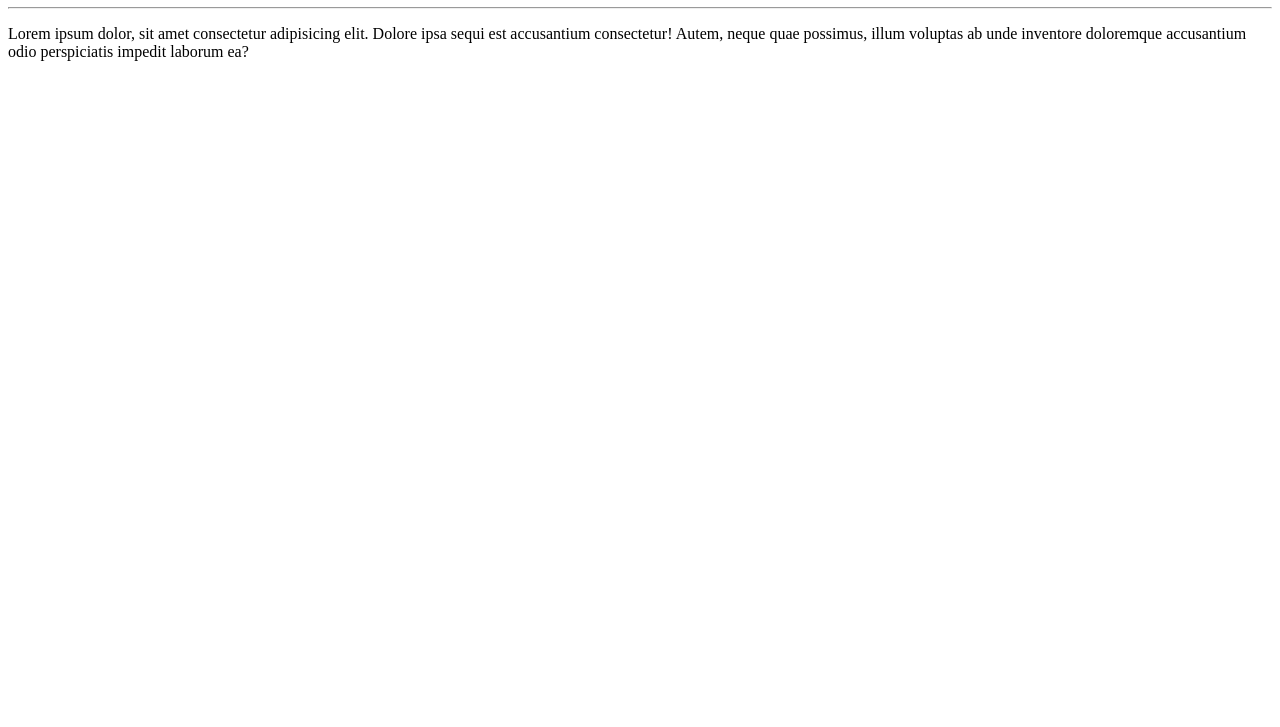
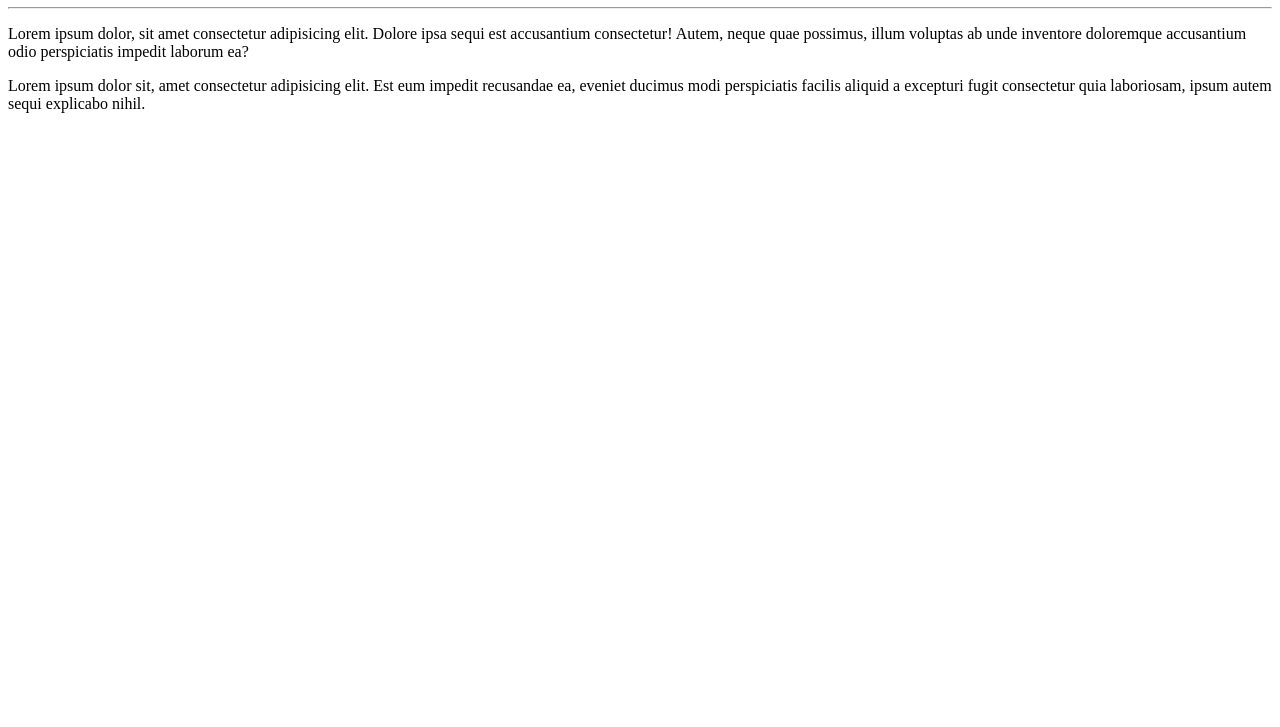
Before and after one commit to rodrigoms1992/Ola-Mundo, a plain HTML site: page site-exemplo/index.html in a window 1280 px wide. Shown: the part 73-800 px from the top of the page. Drawn offline with Linux system fonts and the light colour scheme.

Commit message:
adicionei um paragrafo

```diff
--- a/site-exemplo/index.html
+++ b/site-exemplo/index.html
@@ -10,5 +10,6 @@
     <h1>Olá, mundo!</h1>
     <hr>
     <p>Lorem ipsum dolor, sit amet consectetur adipisicing elit. Dolore ipsa sequi est accusantium consectetur! Autem, neque quae possimus, illum voluptas ab unde inventore doloremque accusantium odio perspiciatis impedit laborum ea?</p>
+    <p>Lorem ipsum dolor sit, amet consectetur adipisicing elit. Est eum impedit recusandae ea, eveniet ducimus modi perspiciatis facilis aliquid a excepturi fugit consectetur quia laboriosam, ipsum autem sequi explicabo nihil.</p>
 </body>
 </html>
```
